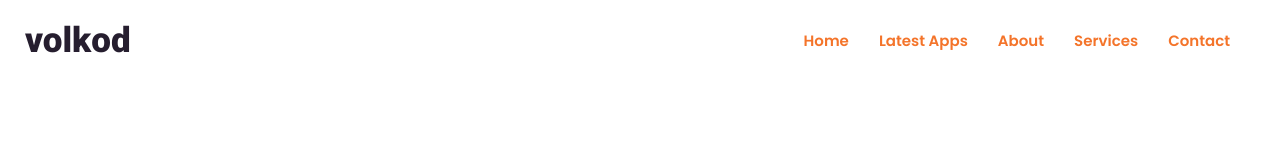
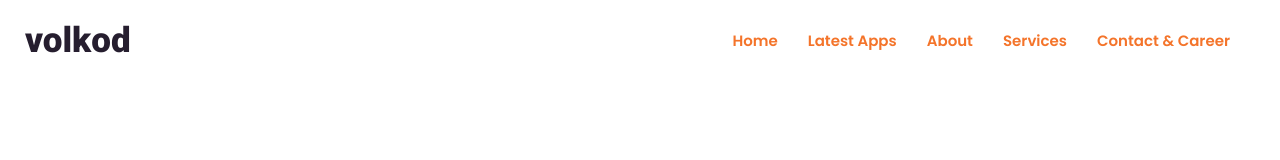
Before and after one commit to VolkodT/VolkodT.github.io, a plain HTML site: page Contact.html in a window 1280 px wide. Shown: the top 160 px of the page. Drawn offline with nearby package versions, Linux system fonts and the light colour scheme.

Commit message:
Update Contact.html

```diff
--- a/Contact.html
+++ b/Contact.html
@@ -87,7 +87,7 @@
 
 
           <li>
-            <a href="Contact.html" class="navbar-link active" data-nav-link>Contact</a>
+            <a href="Contact.html" class="navbar-link active" data-nav-link>Contact & Career</a>
           </li>
 
 
```
